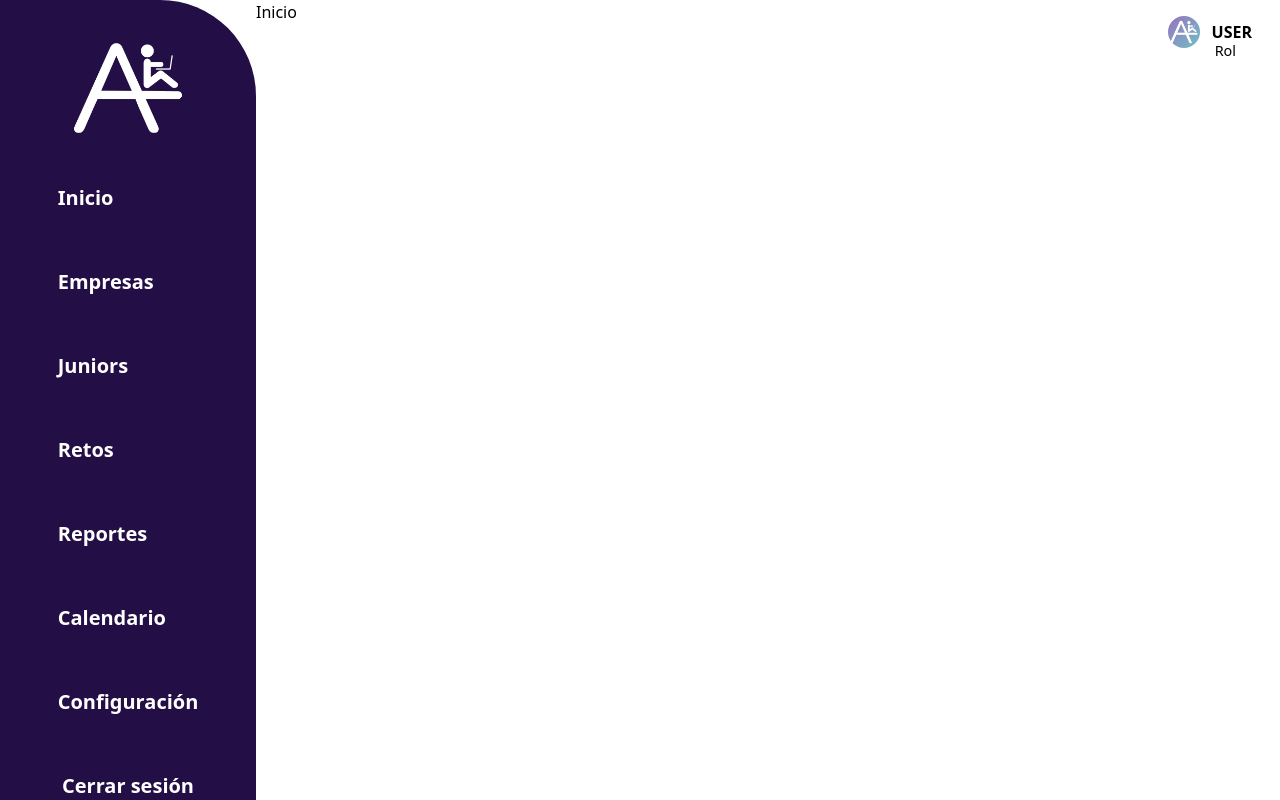
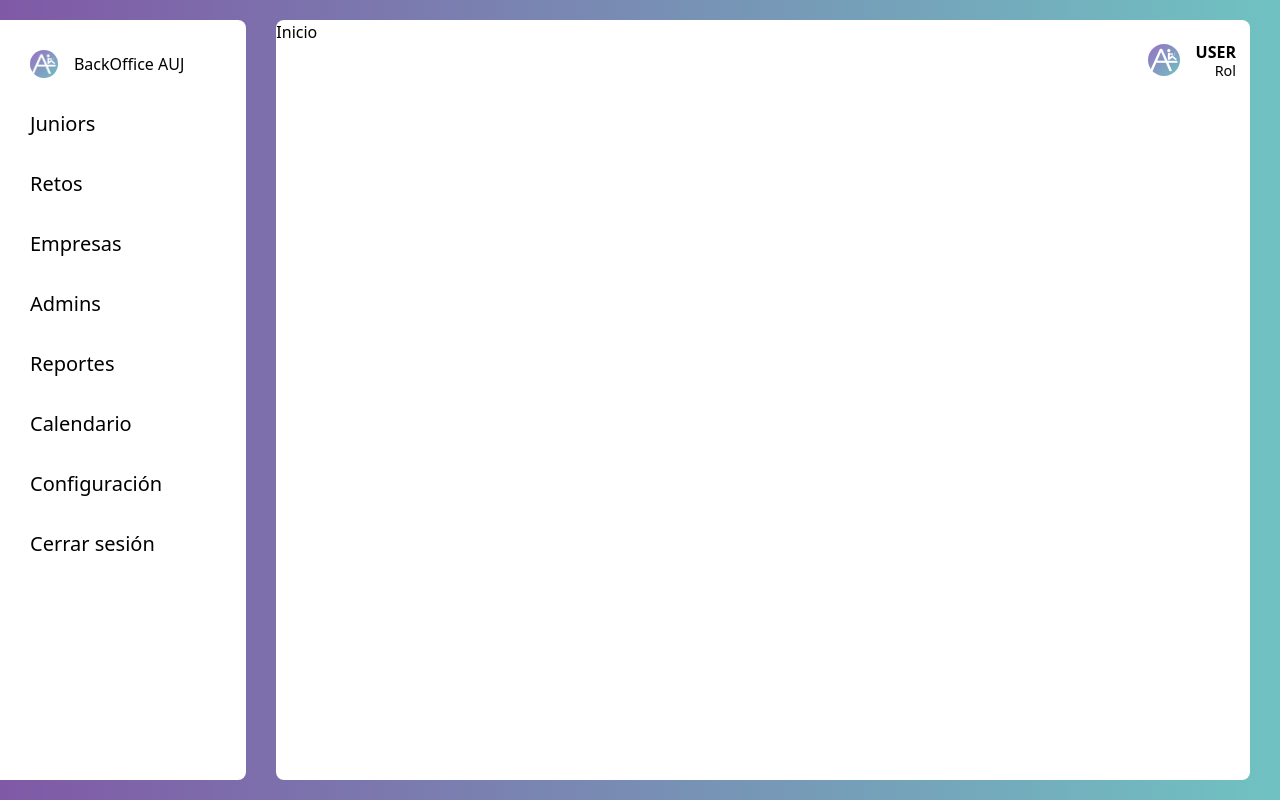
Before and after one commit to Brisnayu/cadena-infinita-front, a React (Vite) app: page /login in a window 1280 px wide. Both pictures are taken after typing "name@example.com", "Sample123" into the empty fields and a click on the button "Inicia sesión". Built offline with nearby package versions, Linux system fonts and the light colour scheme.

Commit message:
styles layout, create page admins

```diff
--- a/src/App.css
+++ b/src/App.css
@@ -1,3 +1,13 @@
+.active {
+  background-color: #E2DFFF;
+  display: flex;
+  align-items: center;
+  padding: 0.8rem 0 0.8rem 0.5rem;
+  border-radius: 5px;
+}
+
+
+
 /* #root {
   max-width: 1280px;
   margin: 0 auto;
--- a/src/App.jsx
+++ b/src/App.jsx
@@ -12,9 +12,11 @@ import RecoverPassword from "./pages/RecoverPassword";
 import Roles from "./pages/Roles";
 import Reports from "./pages/Reports";
 import Register from "./pages/Register";
-import { useAuth } from "./Context/AuthContext";
+import { useAuth } from "./Context/UseAuth";
 import "./index.css";
 import "tailwindcss/tailwind.css";
+import Admins from "./pages/Admins";
+import "./App.css";
 
 function App() {
   const { pathname } = useLocation();
@@ -42,6 +44,7 @@ function App() {
       <Route path="/recoverpassword" element={<RecoverPassword />} />
       <Route path="/" element={<Layout />}>
         <Route index element={<Home />} />
+        <Route path="/admins" element={<Admins />} />
         <Route path="/calendar" element={<Calendar />} />
         <Route path="/challenges" element={<Challenges />} />
         <Route path="/company" element={<Company />} />
--- a/src/Componentes/Avatar.jsx
+++ b/src/Componentes/Avatar.jsx
@@ -2,12 +2,12 @@ const Avatar = () => {
   return (
     <div>
       <img
-        className="w-[2.5vw] rounded-full absolute top-0 right-20 mt-4"
+        className="w-[2.5vw] rounded-full absolute top-7 right-[100px] mt-4"
         src="/public/icons/auj-white-logo@2x.png"
         alt="icon avatar"
       />
-      <h4 className="absolute top-0 right-7 mt-5 font-bold">USER</h4>
-      <p className="absolute top-0 right-11 mt-10 text-[0.9rem]">Rol</p>
+      <h4 className="absolute top-5 right-11 mt-5 font-bold">USER</h4>
+      <p className="absolute top-5 right-11 mt-10 text-[0.9rem]">Rol</p>
     </div>
   );
 };
--- a/src/Componentes/ColumnNav.jsx
+++ b/src/Componentes/ColumnNav.jsx
@@ -1,5 +1,5 @@
 import { NavLink, useNavigate } from "react-router-dom";
-import { useAuth } from "../Context/AuthContext";
+import { useAuth } from "../Context/UseAuth";
 
 const ColumnNav = () => {
   const navigate = useNavigate();
@@ -11,22 +11,22 @@ const ColumnNav = () => {
   };
 
   return (
-    <nav className="text-xl w-[20vw] h-[100vh] bg-onPrimaryContainer pt-6 flex flex-col items-center rounded-tr-[6rem]">
+    <nav className="text-xl w-[20vw] bg-onPrimary flex flex-col p-[30px] my-[20px] rounded-tr-lg rounded-br-lg">
+      <div className="flex gap-[1rem]">
         <img
-        className="w-[50%] mb-[2rem]"
-        src="/icons/auj-white-logo-no-bg.png"
+          className="w-[15%] mb-[2rem] rounded-full"
+          src="/icons/auj-white-logo@2x.png"
           alt="icon AuJ"
         />
+        <p className="text-[1rem]">BackOffice AUJ</p>
+      </div>
 
-      <ul className="flex flex-col gap-[3.5rem] font-bold text-onPrimary">
-
-          <NavLink to="/">Inicio</NavLink>
-
+      <ul className="flex flex-col gap-[2rem] text-scrim">
+        {/* <NavLink to="/">Inicio</NavLink> */}
+        <NavLink to="/juniors">Juniors</NavLink>
+        <NavLink to="/challenges">Retos</NavLink>
         <NavLink to="/company">Empresas</NavLink>
-
-          <NavLink to="/juniors">Juniors</NavLink>
-
-          <NavLink to="/challenges">Retos</NavLink>
+        <NavLink to="/admins">Admins</NavLink>
 
         <NavLink to="/reports">Reportes</NavLink>
 
@@ -34,9 +34,7 @@ const ColumnNav = () => {
 
         <NavLink to="/config">Configuración</NavLink>
 
-          <button
-            onClick={handleLogout}
-          >
+        <button className="flex" onClick={handleLogout}>
           Cerrar sesión
         </button>
       </ul>
--- a/src/Componentes/Layout.jsx
+++ b/src/Componentes/Layout.jsx
@@ -4,10 +4,10 @@ import { Outlet } from "react-router-dom";
 
 const Layout = () => {
   return (
-    <div className="flex flex-wrap">
+    <div className="flex bg-gradiente01 h-[100vh]">
       <Avatar />
       <ColumnNav />
-      <main>
+      <main className="bg-onPrimary my-[20px] mx-[30px] w-[80vw] rounded-lg">
         <Outlet />
       </main>
     </div>
--- a/src/Componentes/LayoutForms.jsx
+++ b/src/Componentes/LayoutForms.jsx
@@ -2,7 +2,7 @@ const LayoutForms = ({ children }) => {
   return (
     <div className="min-h-screen flex items-center justify-center bg-gradiente01">
       <img
-        className="w-[10rem] h-auto absolute top-4 right-10"
+        className="w-[170px] h-[170px] absolute top-4 right-10"
         src="/icons/auj-white-logo-no-bg.png"
         alt="icon AuJ"
       />
--- a/src/Context/AuthContext.jsx
+++ b/src/Context/AuthContext.jsx
@@ -1,6 +1,6 @@
-import { createContext, useContext, useState } from 'react';
+import { createContext, useState } from 'react';
 
-const AuthContext = createContext();
+export const AuthContext = createContext();
 
 export const AuthProvider = ({ children }) => {
     const [isAuthenticated, setIsAuthenticated] = useState(false);
@@ -13,6 +13,7 @@ export const AuthProvider = ({ children }) => {
             // Aquí iría la lógica para registrar el usuario, por ejemplo:
             // await someRegisterService(email, password);
             console.log('Registering user:', email);
+            console.log('password:', password);
             setIsAuthenticated(true);
         } catch (error) {
             // Manejar el error de registro
@@ -29,5 +30,3 @@ export const AuthProvider = ({ children }) => {
         </AuthContext.Provider>
     );
 };
-
-export const useAuth = () => useContext(AuthContext);
--- /dev/null
+++ b/src/Context/UseAuth.jsx
@@ -0,0 +1,4 @@
+import { useContext } from 'react';
+import { AuthContext } from './AuthContext';
+
+export const useAuth = () => useContext(AuthContext);
--- /dev/null
+++ b/src/pages/Admins.jsx
@@ -0,0 +1,7 @@
+const Admins = () => {
+  return (
+    <div>Admins</div>
+  )
+}
+
+export default Admins
--- a/src/pages/Login.jsx
+++ b/src/pages/Login.jsx
@@ -1,6 +1,6 @@
 import { useState } from "react";
 import { Link, useNavigate } from "react-router-dom";
-import { useAuth } from "../Context/AuthContext";
+import { useAuth } from "../Context/UseAuth";
 import LayoutForms from "../Componentes/LayoutForms";
 
 const Login = () => {
--- a/src/pages/Register.jsx
+++ b/src/pages/Register.jsx
@@ -1,6 +1,6 @@
 import { useState } from "react";
 import { Link, useNavigate } from "react-router-dom";
-import { useAuth } from "../Context/AuthContext";
+import { useAuth } from "../Context/UseAuth";
 import LayoutForms from "../Componentes/LayoutForms";
 
 const Register = () => {
```
Lines whose indentation alone changed are shown as unchanged.
